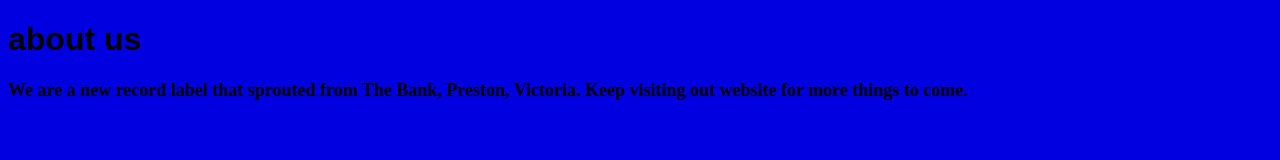
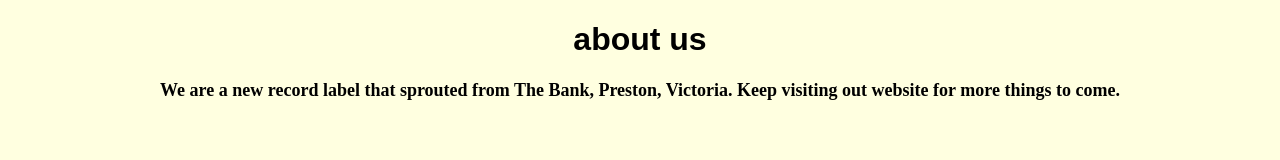
Before and after one commit to bankrec/bankrec.github.io, a plain HTML site: page about/index.html in a window 1280 px wide. Drawn offline with Linux system fonts and the light colour scheme.

Commit message:
fixed about

```diff
--- a/about/index.html
+++ b/about/index.html
@@ -5,7 +5,7 @@
 
         <title>Bank Records</title>
         <head><link rel="icon" href="icon2.png"/></head>
-        <body bgcolor="lightpurple">
-           <h1> <font face="Arial" color="black">about us</h1></font>
+        <body bgcolor="lightyellow">
+           <center><h1> <font face="Arial" color="black">about us</h1></font></center>
 
-        <p><font size="4"><b>We are a new record label that sprouted from The Bank, Preston, Victoria. Keep visiting out website for more things to come.</b></font></p>
+       <center><p><font size="4"><b>We are a new record label that sprouted from The Bank, Preston, Victoria. Keep visiting out website for more things to come.</b></font></p></center>
```
